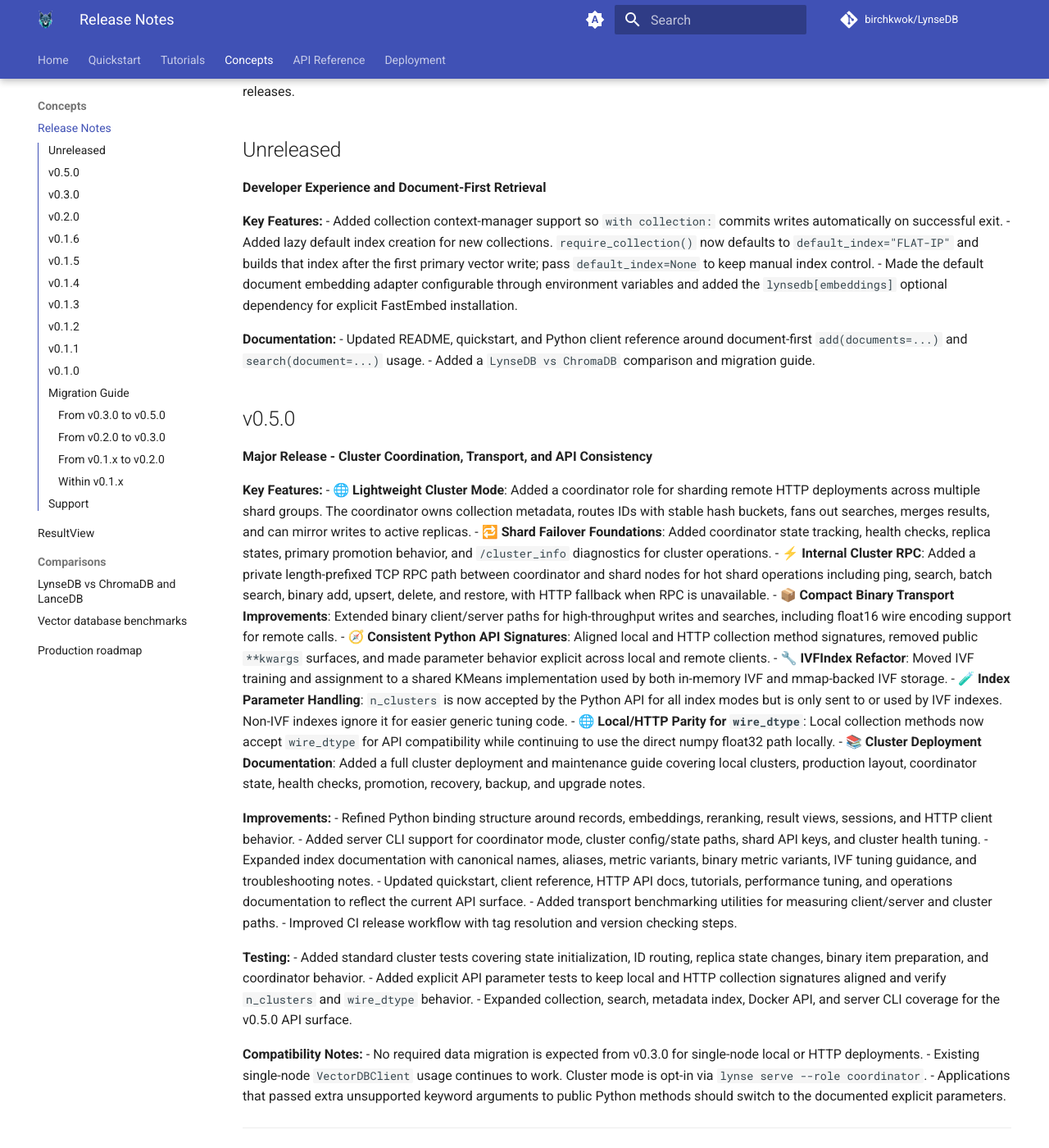
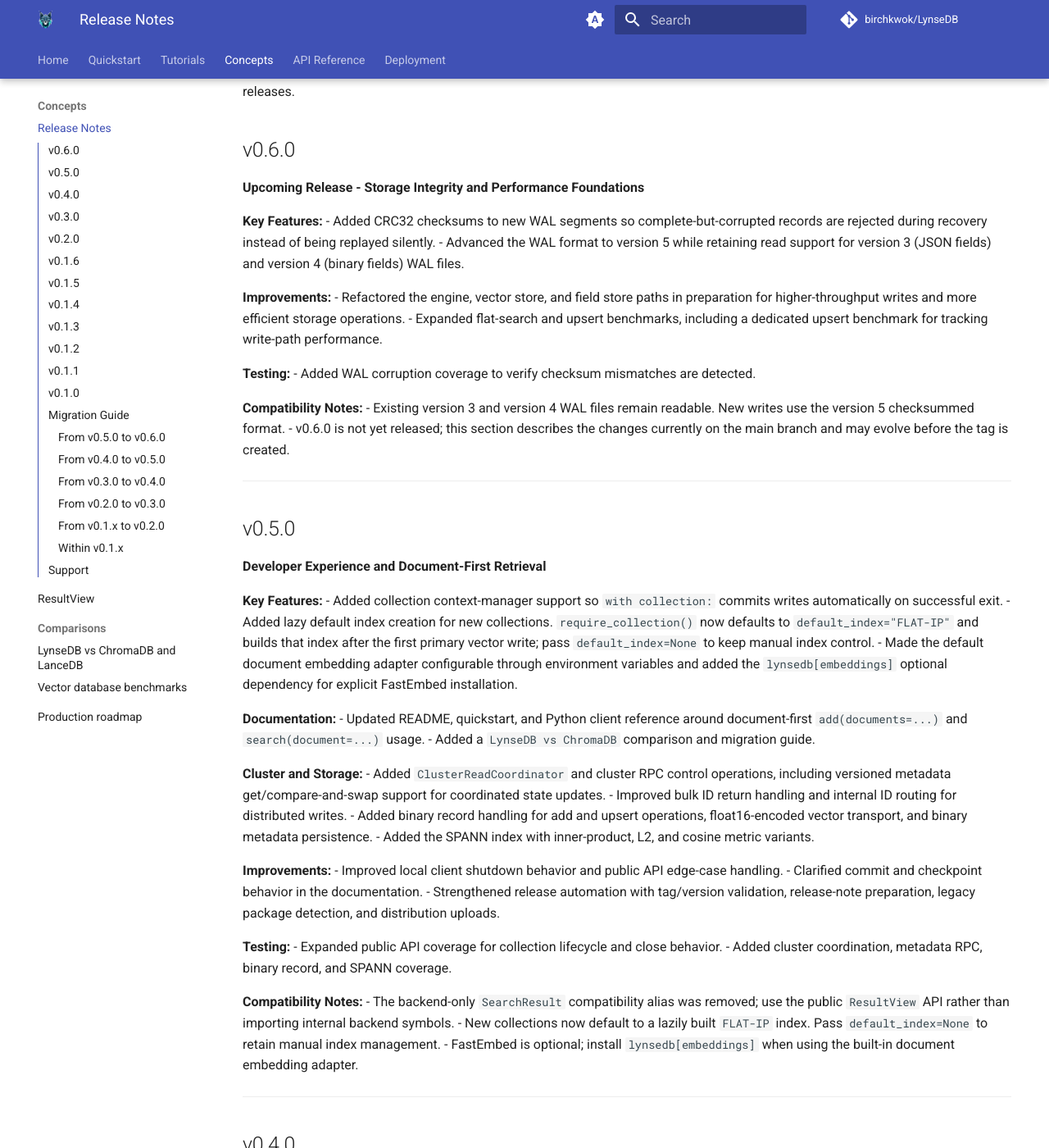
Before and after one commit to BirchKwok/lynsedb, an MkDocs documentation site: the page built from docs/releases.md, in a window 1280 px wide and 1400 px high, scrolled down 194 px. Shown: the whole window at 82% size. Built offline with MkDocs 1.6.1 and Material for MkDocs 9.7.7, drawn with Linux system fonts in a browser that asks for light colours; comment, search, counter and statistics services are not loaded; the version menu is left out; some of the changed text lies outside the part shown.

Commit message:
feat: update version to 0.6.0 across all relevant files and enhance release notes

```diff
--- a/Cargo.toml
+++ b/Cargo.toml
@@ -1,6 +1,6 @@
 [package]
 name = "lynse"
-version = "0.5.0"
+version = "0.6.0"
 edition = "2021"
 description = "High-performance vector database"
 license = "Apache-2.0"
--- a/docs/releases.md
+++ b/docs/releases.md
@@ -2,7 +2,34 @@
 
 This page documents the major features and improvements in each version of LynseDB. Only versions with the `v` prefix are official releases.
 
-## Unreleased
+## v0.6.0
+
+**Upcoming Release - Storage Integrity and Performance Foundations**
+
+**Key Features:**
+- Added CRC32 checksums to new WAL segments so complete-but-corrupted records are
+  rejected during recovery instead of being replayed silently.
+- Advanced the WAL format to version 5 while retaining read support for version
+  3 (JSON fields) and version 4 (binary fields) WAL files.
+
+**Improvements:**
+- Refactored the engine, vector store, and field store paths in preparation for
+  higher-throughput writes and more efficient storage operations.
+- Expanded flat-search and upsert benchmarks, including a dedicated upsert
+  benchmark for tracking write-path performance.
+
+**Testing:**
+- Added WAL corruption coverage to verify checksum mismatches are detected.
+
+**Compatibility Notes:**
+- Existing version 3 and version 4 WAL files remain readable. New writes use the
+  version 5 checksummed format.
+- v0.6.0 is not yet released; this section describes the changes currently on
+  the main branch and may evolve before the tag is created.
+
+---
+
+## v0.5.0
 
 **Developer Experience and Document-First Retrieval**
 
@@ -22,7 +49,36 @@
   `add(documents=...)` and `search(document=...)` usage.
 - Added a `LynseDB vs ChromaDB` comparison and migration guide.
 
-## v0.5.0
+**Cluster and Storage:**
+- Added `ClusterReadCoordinator` and cluster RPC control operations, including
+  versioned metadata get/compare-and-swap support for coordinated state updates.
+- Improved bulk ID return handling and internal ID routing for distributed
+  writes.
+- Added binary record handling for add and upsert operations, float16-encoded
+  vector transport, and binary metadata persistence.
+- Added the SPANN index with inner-product, L2, and cosine metric variants.
+
+**Improvements:**
+- Improved local client shutdown behavior and public API edge-case handling.
+- Clarified commit and checkpoint behavior in the documentation.
+- Strengthened release automation with tag/version validation, release-note
+  preparation, legacy package detection, and distribution uploads.
+
+**Testing:**
+- Expanded public API coverage for collection lifecycle and close behavior.
+- Added cluster coordination, metadata RPC, binary record, and SPANN coverage.
+
+**Compatibility Notes:**
+- The backend-only `SearchResult` compatibility alias was removed; use the
+  public `ResultView` API rather than importing internal backend symbols.
+- New collections now default to a lazily built `FLAT-IP` index. Pass
+  `default_index=None` to retain manual index management.
+- FastEmbed is optional; install `lynsedb[embeddings]` when using the built-in
+  document embedding adapter.
+
+---
+
+## v0.4.0
 
 **Major Release - Cluster Coordination, Transport, and API Consistency**
 
@@ -48,7 +104,7 @@
 **Testing:**
 - Added standard cluster tests covering state initialization, ID routing, replica state changes, binary item preparation, and coordinator behavior.
 - Added explicit API parameter tests to keep local and HTTP collection signatures aligned and verify `n_clusters` and `wire_dtype` behavior.
-- Expanded collection, search, metadata index, Docker API, and server CLI coverage for the v0.5.0 API surface.
+- Expanded collection, search, metadata index, Docker API, and server CLI coverage for the v0.4.0 API surface.
 
 **Compatibility Notes:**
 - No required data migration is expected from v0.3.0 for single-node local or HTTP deployments.
@@ -226,7 +282,23 @@
 
 ## Migration Guide
 
-### From v0.3.0 to v0.5.0
+### From v0.5.0 to v0.6.0
+- No data migration is currently expected. WAL versions 3 and 4 remain readable,
+  while newly created WAL segments use the version 5 checksummed format.
+- Treat these notes as provisional until v0.6.0 is tagged.
+
+### From v0.4.0 to v0.5.0
+- New collections build a `FLAT-IP` index lazily after their first primary vector
+  write. Pass `default_index=None` if your application builds indexes manually.
+- Install `lynsedb[embeddings]` to use the default document embedding adapter;
+  direct vector workflows do not need this optional dependency.
+- Replace imports of the internal backend `SearchResult` alias with the public
+  `ResultView` API.
+- Existing single-node data does not require a storage migration. Cluster users
+  should upgrade coordinator and shard nodes together because v0.5.0 extends
+  cluster RPC and metadata coordination behavior.
+
+### From v0.3.0 to v0.4.0
 - Single-node local and HTTP deployments do not require a storage migration.
 - Cluster mode is new and opt-in. Start ordinary LynseDB HTTP servers as shards, then run a coordinator with `lynse serve --role coordinator --cluster-config ... --cluster-state ...`.
 - Keep the coordinator `cluster_state.json` on persistent storage and back it up together with all shard data directories.
--- a/pyproject.toml
+++ b/pyproject.toml
@@ -4,7 +4,7 @@
 
 [project]
 name = "LynseDB"
-version = "0.5.0"
+version = "0.6.0"
 description = "A Python-first, Rust-powered vector database for AI apps, from embedded local storage to HTTP service and lightweight sharded clusters."
 readme = "README.md"
 keywords = ["vector", "database"]
```
Also changed, not shown: 2 other files.
